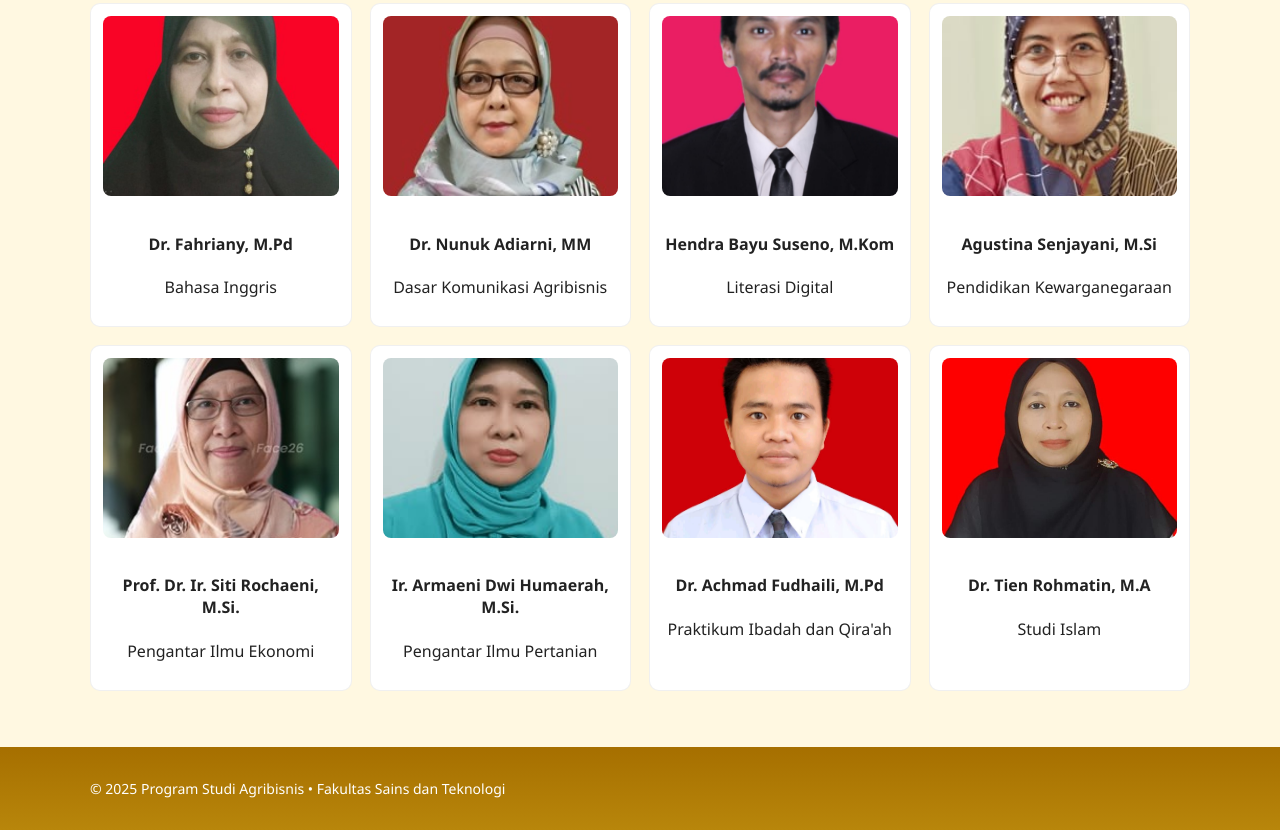
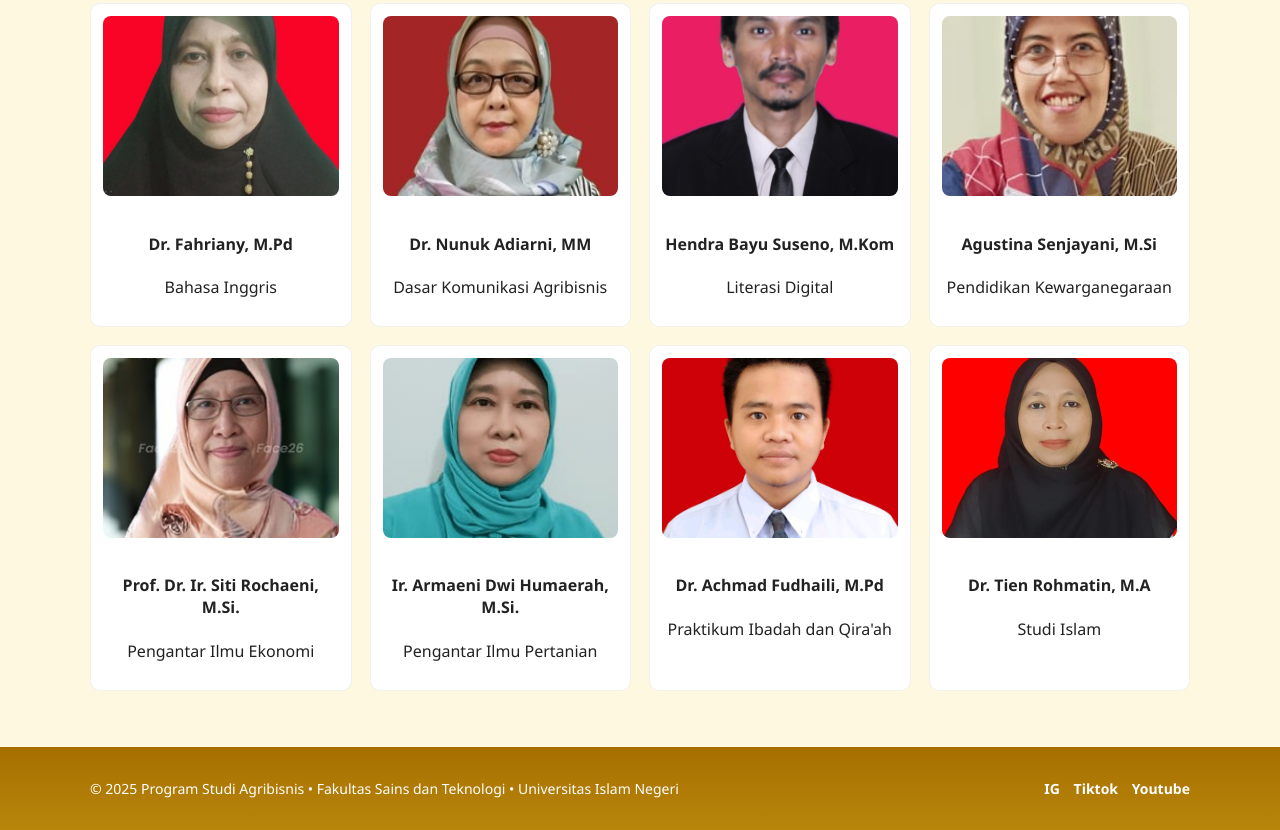
Before and after one commit to mohammadkemalgibran-ops/agribisnis_website, a plain HTML site: page profil.html in a window 1280 px wide. Shown: the part 671-1501 px from the top of the page. Drawn offline with Linux system fonts and the light colour scheme.

Commit message:
Update profil.html

```diff
--- a/profil.html
+++ b/profil.html
@@ -91,9 +91,14 @@ The curriculum used in the learning process consists of: 2000 Curriculum, 2005 C
     </section>
   </main>
 
-  <footer class="site-footer">
+   <footer class="site-footer">
     <div class="container footer-inner">
-      <p>© 2025 Program Studi Agribisnis • Fakultas Sains dan Teknologi</p>
+      <p>© 2025 Program Studi Agribisnis • Fakultas Sains dan Teknologi • Universitas Islam Negeri</p>
+      <div class="social">
+  <a href="https://www.instagram.com/agribisnisuinjkt.official" target="_blank" aria-label="instagram">IG</a>
+  <a href="https://www.tiktok.com/@hmjagribisnisuinjkt" target="_blank" aria-label="Tiktok">Tiktok</a>
+  <a href="https://www.youtube.com/@HMJAgribisnisUINJakarta" target="_blank" aria-label="Youtube">Youtube</a>
+	</div>
     </div>
   </footer>
 
```
